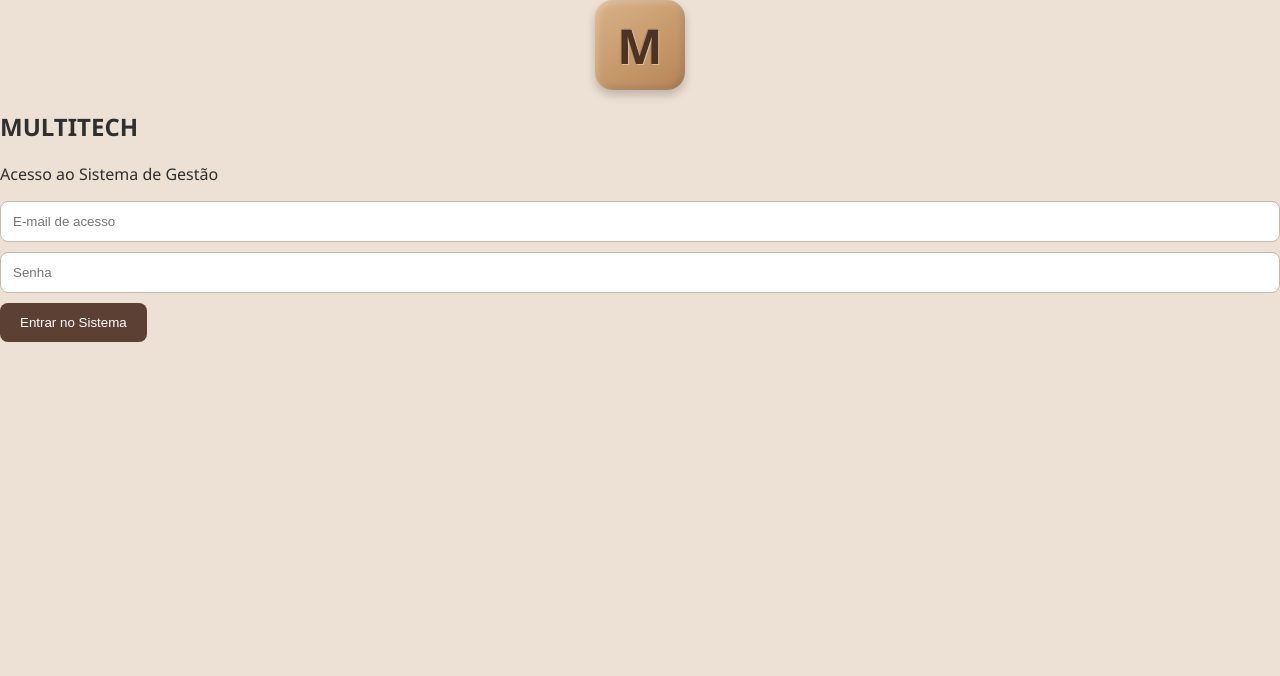
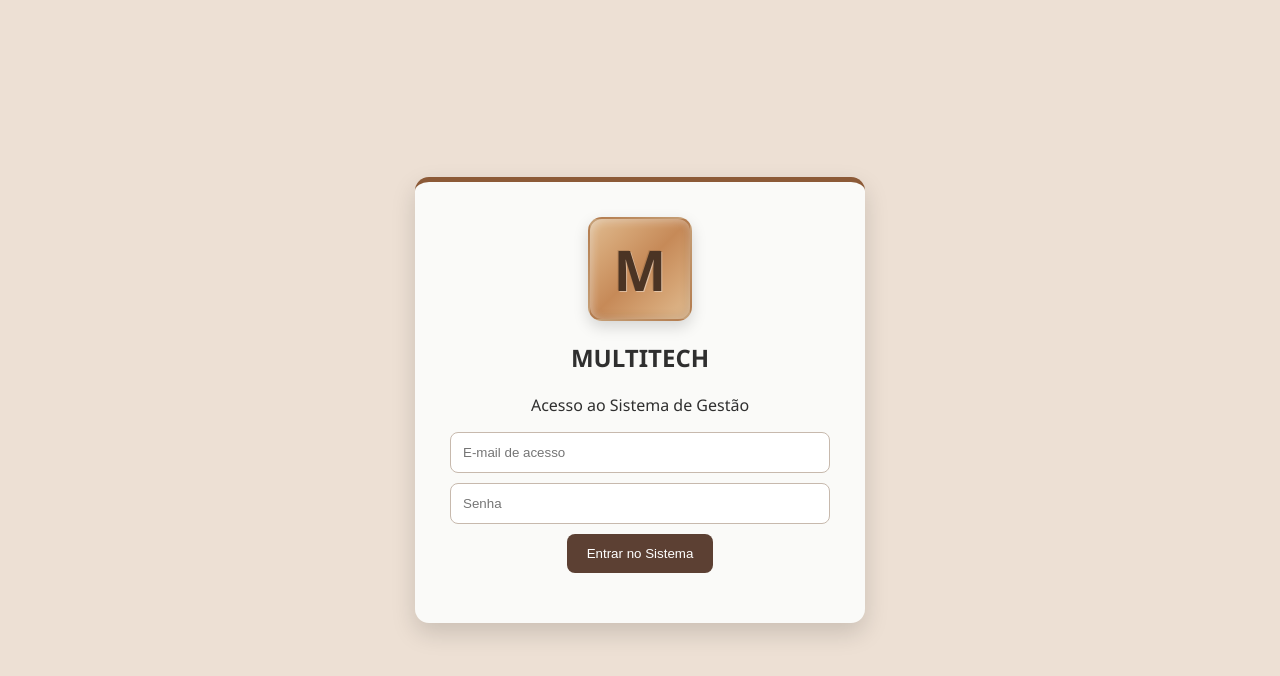
Before and after one commit to paesmdf-creator/multitech, a website: page public/index.html in a window 1280 px wide. Drawn offline with Linux system fonts and the light colour scheme; no server answers.

Commit message:
Refactor header and sidebar background gradients
Consolidated multiple linear-gradient definitions for cleaner code.

```diff
--- a/public/style.css
+++ b/public/style.css
@@ -6,22 +6,14 @@ body {
 }
 
 header {
-    background: linear-gradient(
-        90deg,
-        #d8b38a,
-        #c89b6d,
-        #b58457,
-        #c89b6d,
-        #d8b38a
-    );
-
+    background: linear-gradient(90deg, #d8b38a, #c89b6d, #b58457, #c89b6d, #d8b38a);
     color: #2f2f2f;
     text-align: center;
     padding: 30px;
-
     border-bottom: 4px solid #8c5a37;
-
     box-shadow: 0 4px 12px rgba(0,0,0,0.15);
+    position: relative;
+    overflow: hidden;
 }
 
 header h1 {
@@ -36,10 +28,6 @@ header p {
     font-size: 1rem;
     opacity: 0.9;
 }
-header {
-    position: relative;
-    overflow: hidden;
-}
 
 header::after {
     content: "";
@@ -48,14 +36,7 @@ header::after {
     left: -20%;
     width: 140%;
     height: 100%;
-
-    background: linear-gradient(
-        90deg,
-        transparent,
-        rgba(255,255,255,0.12),
-        transparent
-    );
-
+    background: linear-gradient(90deg, transparent, rgba(255,255,255,0.12), transparent);
     transform: skewX(-25deg);
 }
 
@@ -73,30 +54,24 @@ main {
 .card {
     flex: 1;
     min-width: 220px;
-
     background: #ffffff;
-
     border-top: 4px solid #b58457;
-
     border-radius: 14px;
-
     padding: 20px;
-
     box-shadow: 0 5px 15px rgba(0,0,0,0.08);
-
     transition: 0.3s;
 }
+
 .card:hover {
     transform: translateY(-4px);
-
     box-shadow: 0 10px 20px rgba(0,0,0,0.12);
 }
-
 
 .card h3 {
     margin-top: 0;
     color: #5c4033;
 }
+
 .card p {
     font-size: 1.8rem;
     font-weight: bold;
@@ -157,37 +132,23 @@ button:hover {
     transform: translateY(-2px);
     background: #f8f5f2;
 }
+
 .divisor {
     border: none;
     height: 2px;
-    background: linear-gradient(
-        to right,
-        transparent,
-        #b58457,
-        transparent
-    );
-
+    background: linear-gradient(to right, transparent, #b58457, transparent);
     margin: 40px 0;
 }
+
 .layout {
     display: flex;
     min-height: 100vh;
 }
 
 .sidebar {
-
     width: 250px;
-
-    background: linear-gradient(
-        180deg,
-        #d8b38a,
-        #c89b6d,
-        #b58457,
-        #8c5a37
-    );
-
+    background: linear-gradient(180deg, #d8b38a, #c89b6d, #b58457, #8c5a37);
     padding: 25px;
-
     box-shadow: 4px 0 10px rgba(0,0,0,0.15);
 }
 
@@ -214,91 +175,64 @@ button:hover {
 }
 
 .sidebar nav a {
-
     text-decoration: none;
-
     color: #2f2f2f;
-
     background: rgba(255,255,255,0.25);
-
     padding: 12px;
-
     border-radius: 8px;
-
     transition: 0.3s;
 }
 
 .sidebar nav a:hover {
-
     background: rgba(255,255,255,0.45);
-
     transform: translateX(5px);
 }
+
 .logo-m {
-
-    width: 90px;
-    height: 90px;
-
-    margin: 0 auto 15px auto;
-
-    border-radius: 18px;
-
-    background: linear-gradient(
-        145deg,
-        #d8b38a,
-        #c89b6d,
-        #b58457
-    );
-
+    width: 100px;
+    height: 100px;
+    margin: 0 auto 20px auto;
+    border-radius: 14px;
+    background: linear-gradient(135deg, #e0bc91 0%, #d4a373 25%, #c68a58 50%, #d4a373 75%, #e0bc91 100%);
     display: flex;
     align-items: center;
     justify-content: center;
-
-    font-size: 3rem;
-    font-weight: bold;
-
-    color: #4b3424;
-
-    box-shadow:
-        inset 2px 2px 6px rgba(255,255,255,0.3),
-        inset -2px -2px 6px rgba(0,0,0,0.15),
-        0 5px 10px rgba(0,0,0,0.2);
-}
-.logo-m {
-     text-shadow:
-        1px 1px 0 rgba(255,255,255,0.4),
-        -1px -1px 0 rgba(60,40,20,0.15);
-}
-
-    width: 100px;
-    height: 100px;
-
-    margin: 0 auto 20px auto;
-
-    border-radius: 14px;
-
-    background: linear-gradient(
-        135deg,
-        #e0bc91 0%,
-        #d4a373 25%,
-        #c68a58 50%,
-        #d4a373 75%,
-        #e0bc91 100%
-    );
-
-    display: flex;
-    align-items: center;
-    justify-content: center;
-
     font-size: 3.5rem;
     font-weight: bold;
-
     color: #4b3424;
-
     border: 2px solid rgba(120,80,50,0.25);
-
+    text-shadow: 1px 1px 0 rgba(255,255,255,0.4), -1px -1px 0 rgba(60,40,20,0.15);
     box-shadow:
         inset 2px 2px 8px rgba(255,255,255,0.4),
         inset -2px -2px 8px rgba(80,50,30,0.15),
         0 6px 15px rgba(0,0,0,0.15);
 }
+
+/* Login e Bloqueio */
+.login-overlay {
+    position: fixed;
+    inset: 0;
+    background: #ede0d4;
+    display: flex;
+    align-items: center;
+    justify-content: center;
+    z-index: 9999;
+    padding: 20px;
+}
+
+.login-card {
+    background: #fafaf8;
+    padding: 35px;
+    border-radius: 14px;
+    border-top: 5px solid #8c5a37;
+    box-shadow: 0 10px 25px rgba(0,0,0,0.15);
+    width: 100%;
+    max-width: 380px;
+    text-align: center;
+}
+
+.erro-texto {
+    color: #b91c1c;
+    font-size: 0.9rem;
+    margin-top: 10px;
+}
```
